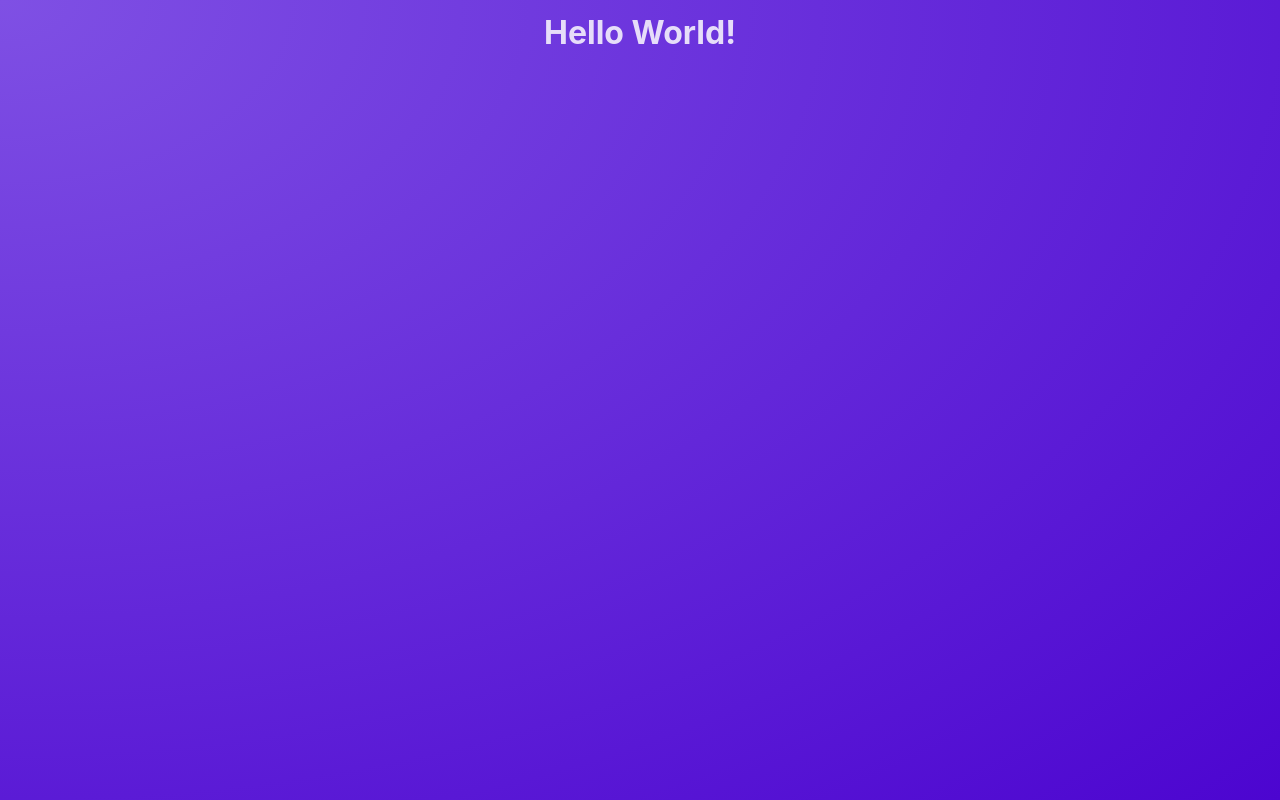
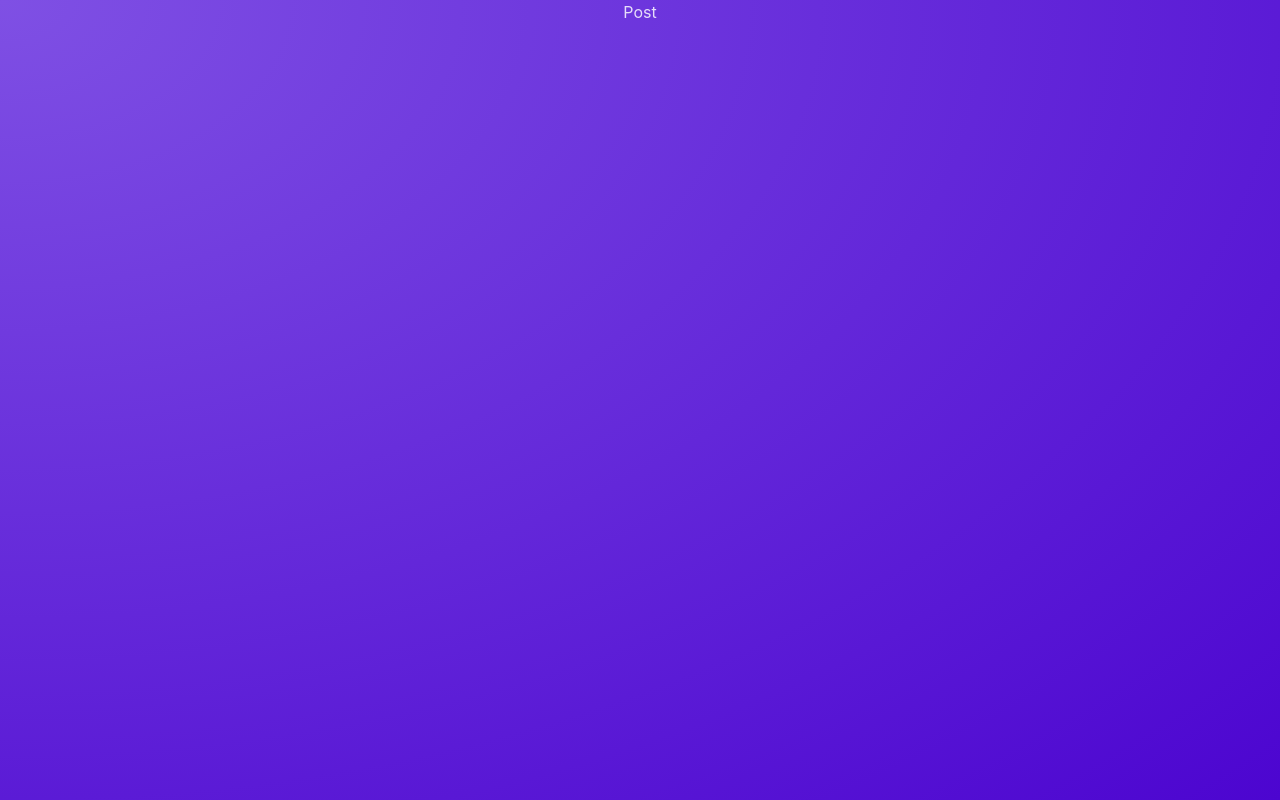
Before and after one commit to yoseftutian/React-course-summary, a React (Vite) app: page / in a window 1280 px wide. Built offline with nearby package versions, Linux system fonts and the light colour scheme.

Commit message:
add Post component

```diff
--- a/src/App.jsx
+++ b/src/App.jsx
@@ -1,5 +1,7 @@
+import Post from "./components/Post";
+
 function App() {
-  return <h1>Hello World!</h1>;
+  return <Post />;
 }
 
 export default App;
--- /dev/null
+++ b/src/components/Post.jsx
@@ -0,0 +1,3 @@
+export default function Post() {
+  return <div>Post</div>;
+}
```
